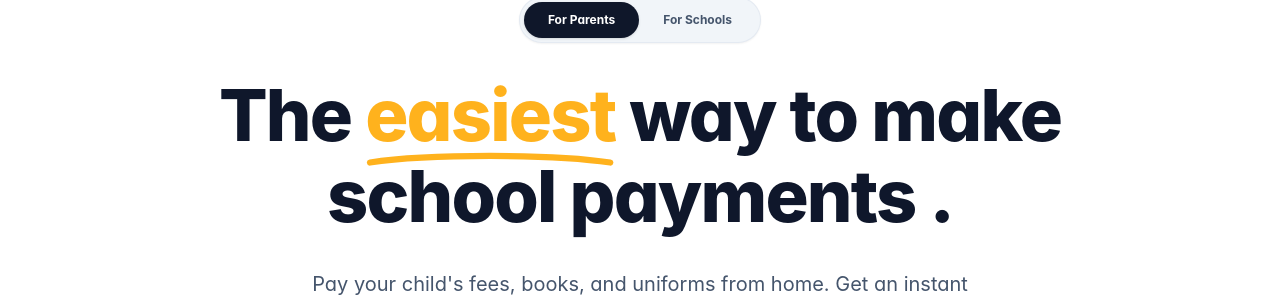
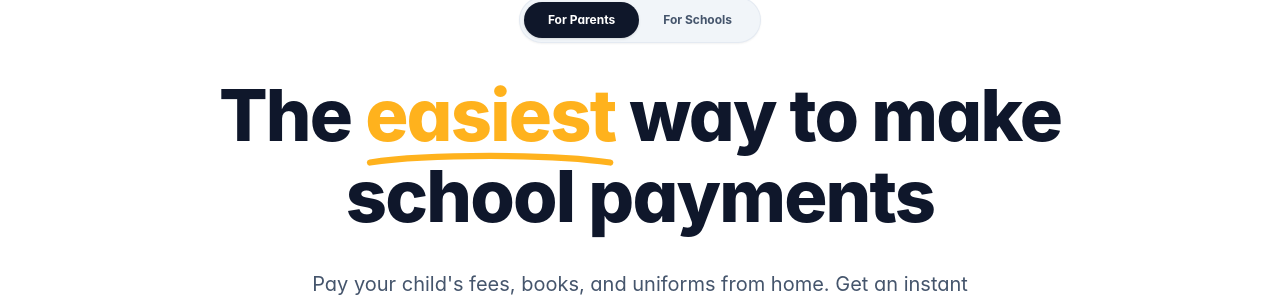
Before and after one commit to RantaPay/frontend, a React (Vite) app: page / in a window 1280 px wide. Shown: the part 163-460 px from the top of the page. Built offline with nearby package versions, Linux system fonts and the light colour scheme; no server answers.

Commit message:
fix(landing): remove trailing full stop from hero headlines

```diff
--- a/src/components/landing/HeroSection.tsx
+++ b/src/components/landing/HeroSection.tsx
@@ -23,7 +23,7 @@ const AUDIENCE_CONTENT: Record<Audience, AudienceContent> = {
   parents: {
     leadWord: "The",
     keyword: "easiest",
-    headlineRest: "way to make school payments .",
+    headlineRest: "way to make school payments",
     description:
       "Pay your child's fees, books, and uniforms from home. Get an instant verified digital clearance receipt on your phone.",
     primaryCtaText: "Pay School Fees",
@@ -33,7 +33,7 @@ const AUDIENCE_CONTENT: Record<Audience, AudienceContent> = {
   schools: {
     leadWord: "The",
     keyword: "clearest",
-    headlineRest: "way to collect school fees .",
+    headlineRest: "way to collect school fees",
     description:
       "See every fee payment the moment it enters your school bank account. Stop chasing unpaid fees with paper records and automatically issue verified payment receipts.",
     primaryCtaText: "School Bursar Portal",
```
